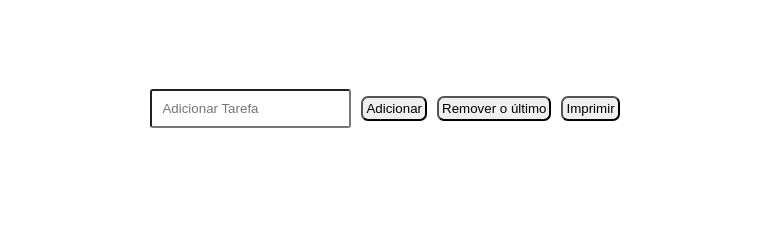
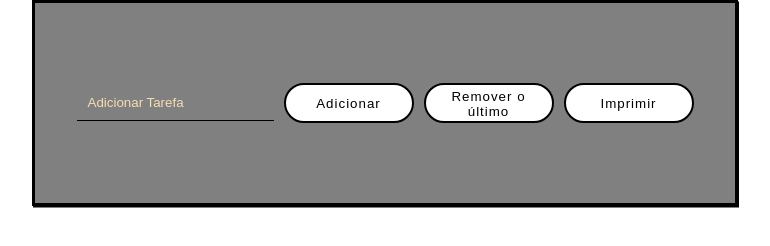
Before and after one commit to EduardoFelipeRocha/Listas, a plain HTML site: page index.html in a window 1280 px wide. Shown: the whole page, without its empty margins (255-1025 px from the left). Drawn offline with Linux system fonts and the light colour scheme.

Commit message:
Update style.css

```diff
--- a/style.css
+++ b/style.css
@@ -1,5 +1,6 @@
-body{
-    background-color: white;
+*{
+    margin: 0%;
+    padding: 0%;
 }
 
 #container{
@@ -7,6 +8,11 @@ body{
     align-items: center;
     justify-content: center;
     height: 200px;
+    border: 3px solid black;
+    box-shadow: 1px 1.5px;
+    background-color: gray;
+    width: 700px;
+    margin: 0 auto;
 }
 #cubo{
     display: flex;
@@ -14,20 +20,50 @@ body{
     margin-top: 200px;
     color: rgb(0, 0, 0);
     /* background-color: gray; */
-    list-style-type: circle;
 }
 #inf{
     display: flex;
     justify-content: center;
 }
 
-button{
+button {
+    padding: 4px;
     margin-left: 10px;
-    border-radius: 7px;
-    padding: 3px;
+    outline:none;
+    height: 40px;
+    text-align: center;
+    width: 130px;
+    border-radius:40px;
+    background: #fff;
+    border: 2px solid black;
+    color:black;
+    letter-spacing:1px;
+    cursor: pointer;
+    text-shadow:0;
+    font{
+      size:12px;
+    }
+    cursor: pointer;
+    transition: all 0.25s ease;
+    &:hover {
+      color:white;
+      background: gray;
+    }
 }
 
 input{
     padding: 10px;
-    border-radius: 3px;
+    border: 0;
+    border-bottom: 1px solid black;
+    outline: 0;
+    background-color: gray;
+    cursor: pointer;
 }
+input:focus{
+    border-bottom: 2px solid wheat;
+}
+input::placeholder{
+    color: wheat;
+    padding-left: 1px;
+    margin-top: 90px;
+}
```
